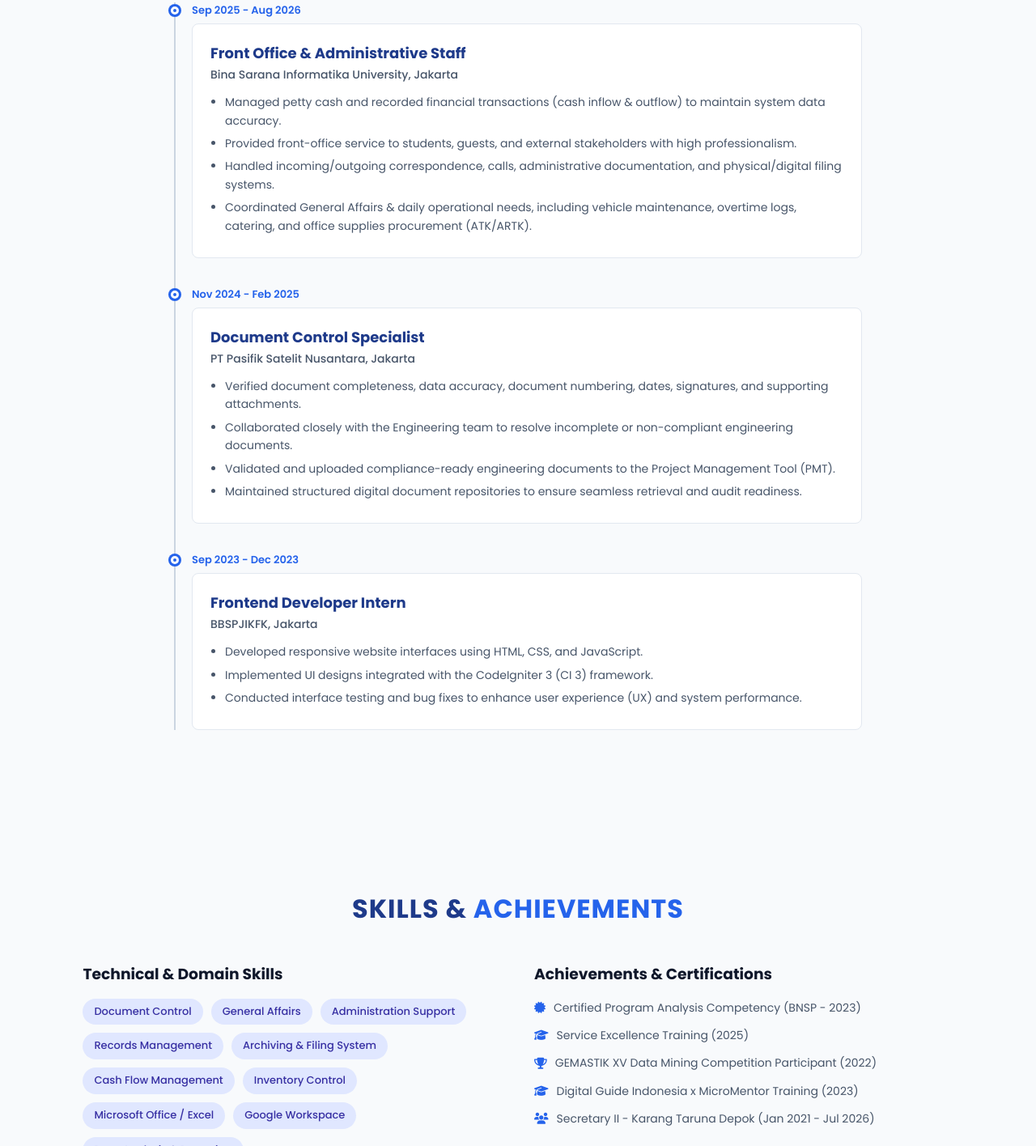
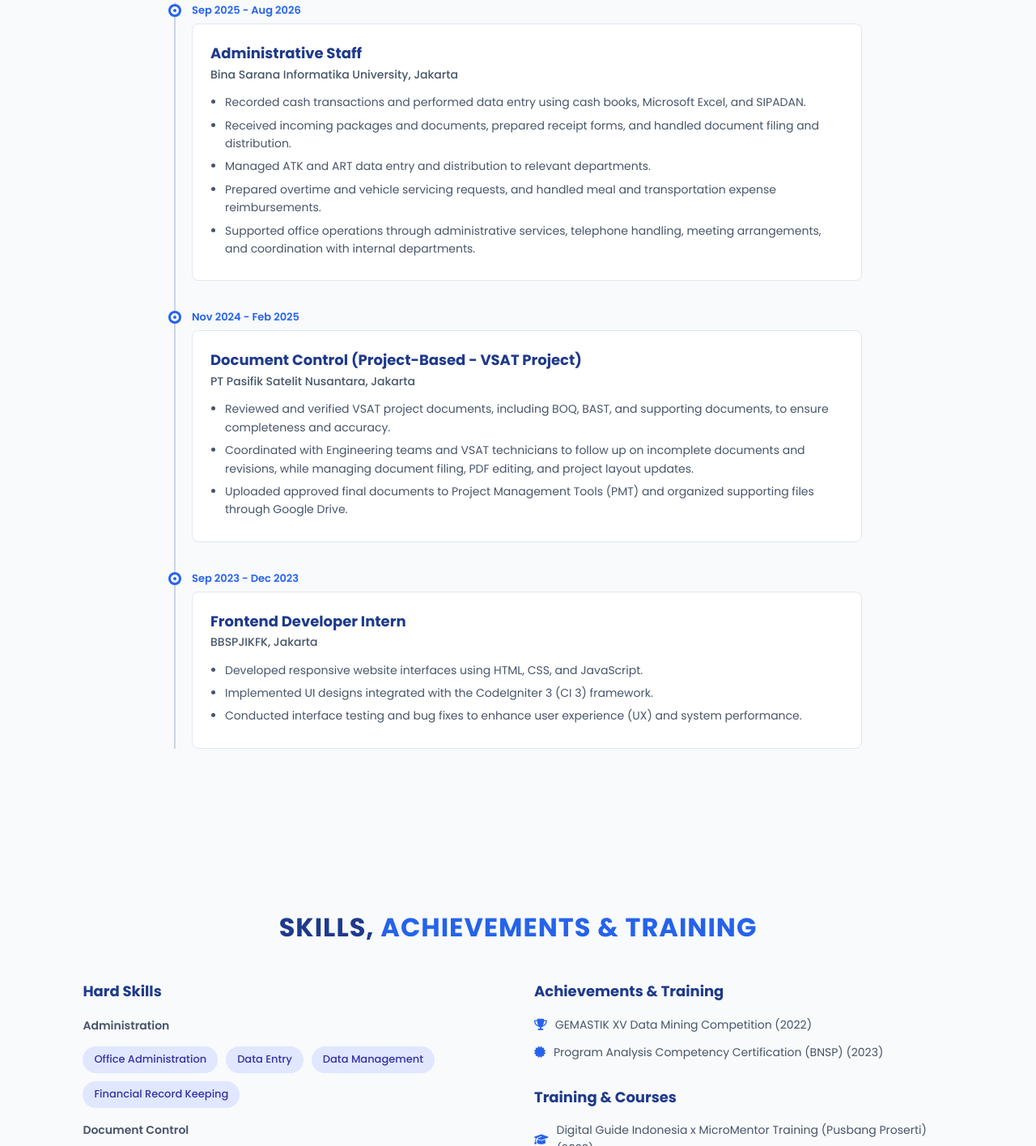
Before and after one commit to lifeee312-del/portofolio-riana.com, a plain HTML site: page index.html in a window 1280 px wide. Shown: the part 1384-2800 px from the top of the page at 81% size. Drawn offline with Linux system fonts and the light colour scheme.

Commit message:
New index.html

```diff
--- a/index.html
+++ b/index.html
@@ -349,6 +349,20 @@
             margin-right: 10px;
         }
 
+
+        .skill-category {
+            font-size: 14px;
+            color: var(--text-light);
+            font-weight: 600;
+            margin-top: 16px;
+            margin-bottom: 2px;
+        }
+
+        .skills-column > h3 {
+            color: var(--primary);
+            font-size: 18px;
+        }
+
         /* Education Section */
         .edu-card {
             background: var(--card-bg);
@@ -538,7 +552,11 @@
             <h1>Riana Rahmadanti</h1>
             <p class="subtitle">Information Systems Graduate | Administration, General Affairs & Document Control Specialist</p>
             <p class="description">
-                Detail-oriented Information Systems graduate (GPA 3.96) with proven experience in document control, general administration, cash flow management, inventory control, and operational support. Adept at optimizing workflow, physical and digital archiving, and cross-departmental coordination.
+                Information Systems graduate with experience in office administration, project document control, and data
+management. Skilled in handling administrative records, verifying project documentation, managing physical and
+digital files, performing data entry, and providing operational support. Familiar with Microsoft Office and Project
+Management Tools, with strong attention to detail, organizational abilities, and effective cross-functional
+communication.
             </p>
             <div class="hero-buttons">
                 <a href="#contact" class="btn primary-btn">Contact Me</a>
@@ -584,13 +602,15 @@
                 <div class="timeline-dot"></div>
                 <div class="timeline-date">Sep 2025 - Aug 2026</div>
                 <div class="timeline-content">
-                    <h3>Front Office & Administrative Staff</h3>
+                    <h3>Administrative Staff</h3>
                     <h4>Bina Sarana Informatika University, Jakarta</h4>
                     <ul>
-                        <li>Managed petty cash and recorded financial transactions (cash inflow & outflow) to maintain system data accuracy.</li>
-                        <li>Provided front-office service to students, guests, and external stakeholders with high professionalism.</li>
-                        <li>Handled incoming/outgoing correspondence, calls, administrative documentation, and physical/digital filing systems.</li>
-                        <li>Coordinated General Affairs & daily operational needs, including vehicle maintenance, overtime logs, catering, and office supplies procurement (ATK/ARTK).</li>
+                        <li>Recorded cash transactions and performed data entry using cash books, Microsoft Excel, and SIPADAN.</li>
+                        <li>Received incoming packages and documents, prepared receipt forms, and handled document filing and distribution.</li>
+                        <li>Managed ATK and ART data entry and distribution to relevant departments.</li>
+                        <li>Prepared overtime and vehicle servicing requests, and handled meal and transportation expense reimbursements.</li>
+                        <li>Supported office operations through administrative services, telephone handling, meeting arrangements, and coordination with
+internal departments.</li>
                     </ul>
                 </div>
             </div>
@@ -599,13 +619,14 @@
                 <div class="timeline-dot"></div>
                 <div class="timeline-date">Nov 2024 - Feb 2025</div>
                 <div class="timeline-content">
-                    <h3>Document Control Specialist</h3>
+                    <h3>Document Control (Project-Based - VSAT Project)</h3>
                     <h4>PT Pasifik Satelit Nusantara, Jakarta</h4>
                     <ul>
-                        <li>Verified document completeness, data accuracy, document numbering, dates, signatures, and supporting attachments.</li>
-                        <li>Collaborated closely with the Engineering team to resolve incomplete or non-compliant engineering documents.</li>
-                        <li>Validated and uploaded compliance-ready engineering documents to the Project Management Tool (PMT).</li>
-                        <li>Maintained structured digital document repositories to ensure seamless retrieval and audit readiness.</li>
+                        <li>Reviewed and verified VSAT project documents, including BOQ, BAST, and supporting documents, to ensure completeness and
+accuracy.</li>
+                        <li>Coordinated with Engineering teams and VSAT technicians to follow up on incomplete documents and revisions, while managing
+document filing, PDF editing, and project layout updates.</li>
+                        <li>Uploaded approved final documents to Project Management Tools (PMT) and organized supporting files through Google Drive.</li>
                     </ul>
                 </div>
             </div>
@@ -627,44 +648,73 @@
         </div>
     </section>
 
-    <!-- Skills & Achievements -->
+    <!-- Skills, Achievements & Training -->
     <section id="skills" class="skills">
-        <h2 class="section-title">Skills & <span>Achievements</span></h2>
+        <h2 class="section-title">Skills, <span>Achievements & Training</span></h2>
+
         <div class="skills-wrapper">
             <div class="skills-column">
-                <h3>Technical & Domain Skills</h3>
+                <h3>Hard Skills</h3>
+
+                <h4 class="skill-category">Administration</h4>
                 <div class="tag-container">
-                    <span class="tag">Document Control</span>
-                    <span class="tag">General Affairs</span>
-                    <span class="tag">Administration Support</span>
-                    <span class="tag">Records Management</span>
-                    <span class="tag">Archiving & Filing System</span>
-                    <span class="tag">Cash Flow Management</span>
-                    <span class="tag">Inventory Control</span>
-                    <span class="tag">Microsoft Office / Excel</span>
+                    <span class="tag">Office Administration</span>
+                    <span class="tag">Data Entry</span>
+                    <span class="tag">Data Management</span>
+                    <span class="tag">Financial Record Keeping</span>
+                </div>
+
+                <h4 class="skill-category">Document Control</h4>
+                <div class="tag-container">
+                    <span class="tag">Document Verification</span>
+                    <span class="tag">Document Filing</span>
+                    <span class="tag">Digital Archiving</span>
+                    <span class="tag">Project Documentation</span>
+                </div>
+
+                <h4 class="skill-category">Tools</h4>
+                <div class="tag-container">
+                    <span class="tag">Microsoft Office</span>
                     <span class="tag">Google Workspace</span>
-                    <span class="tag">Data Analysis & Reporting</span>
+                    <span class="tag">SIPANDA</span>
+                    <span class="tag">Project Management Tools (PMT)</span>
+                    <span class="tag">Figma</span>
+                    <span class="tag">Canva</span>
+                </div>
+
+                <h4 class="skill-category">Technical</h4>
+                <div class="tag-container">
+                    <span class="tag">HTML</span>
+                    <span class="tag">CSS</span>
+                    <span class="tag">JavaScript</span>
+                    <span class="tag">PHP</span>
+                    <span class="tag">MySQL</span>
+                    <span class="tag">CodeIgniter 3</span>
                 </div>
 
                 <h3 style="margin-top: 30px;">Soft Skills</h3>
                 <div class="tag-container">
                     <span class="tag soft">Attention to Detail</span>
                     <span class="tag soft">Effective Communication</span>
-                    <span class="tag soft">Cross-functional Teamwork</span>
+                    <span class="tag soft">Teamwork</span>
                     <span class="tag soft">Time Management</span>
                     <span class="tag soft">Problem Solving</span>
-                    <span class="tag soft">Adaptability & Service Mindset</span>
+                    <span class="tag soft">Adaptability</span>
+                    <span class="tag soft">Fast Learner</span>
                 </div>
             </div>
 
             <div class="skills-column">
-                <h3>Achievements & Certifications</h3>
+                <h3>Achievements & Training</h3>
                 <ul class="achievement-list">
-                    <li><i class="fas fa-certificate"></i> Certified Program Analysis Competency (BNSP - 2023)</li>
+                    <li><i class="fas fa-trophy"></i> GEMASTIK XV Data Mining Competition (2022)</li>
+                    <li><i class="fas fa-certificate"></i> Program Analysis Competency Certification (BNSP) (2023)</li>
+                </ul>
+
+                <h3 style="margin-top: 30px;">Training & Courses</h3>
+                <ul class="achievement-list">
+                    <li><i class="fas fa-graduation-cap"></i> Digital Guide Indonesia x MicroMentor Training (Pusbang Proserti) (2023)</li>
                     <li><i class="fas fa-graduation-cap"></i> Service Excellence Training (2025)</li>
-                    <li><i class="fas fa-trophy"></i> GEMASTIK XV Data Mining Competition Participant (2022)</li>
-                    <li><i class="fas fa-graduation-cap"></i> Digital Guide Indonesia x MicroMentor Training (2023)</li>
-                    <li><i class="fas fa-users"></i> Secretary II - Karang Taruna Depok (Jan 2021 - Jul 2026)</li>
                 </ul>
             </div>
         </div>
```
